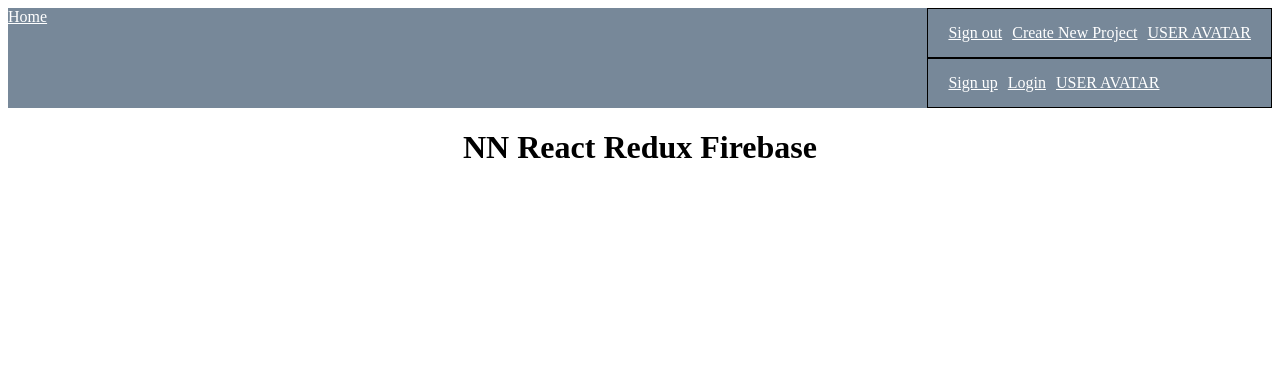
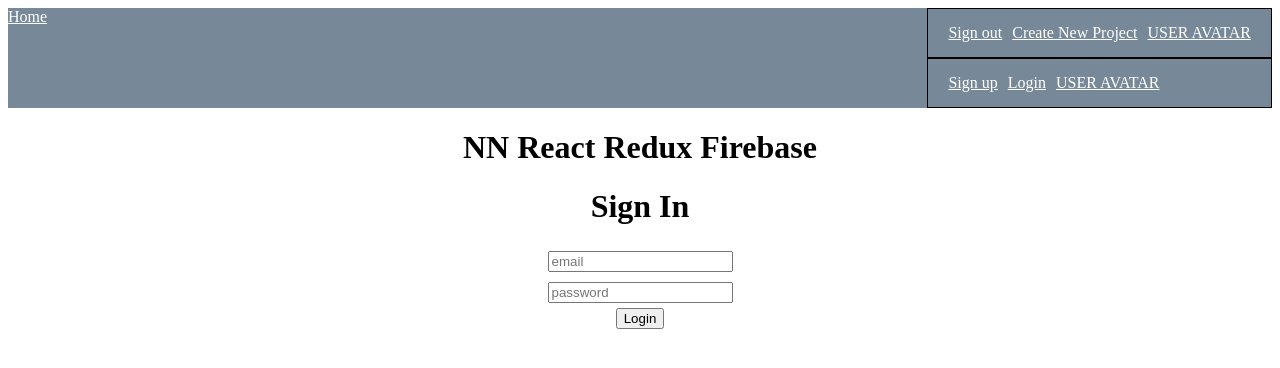
Before and after one commit to nidvar/nn-react-redux-firebase, a React (Create React App) app: page /signin in a window 1280 px wide. Shown: the top 368 px of the page. Built offline with nearby package versions, Linux system fonts and the light colour scheme.

Commit message:
login page

```diff
--- a/src/App.css
+++ b/src/App.css
@@ -33,3 +33,11 @@
 h1, h2{
   text-align:center;
 }
+
+.Sign_in{
+  text-align: center;
+}
+
+.Sign_in input{
+  margin:5px 0 5px 0;
+}
--- a/src/App.js
+++ b/src/App.js
@@ -5,6 +5,7 @@
 import Navbar from './components/layout/Navbar';
 import Dashboard from './components/dashboard/Dashboard';
 import ProjectDetails from './components/projects/ProjectDetails';
+import Signin from './components/auth/SignIn';
 
 function App() {
   return (
@@ -15,6 +16,7 @@
         <Switch>
           <Route exact path='/' component ={Dashboard} />
           <Route path='/projects/:id' component = {ProjectDetails} />
+          <Route exact path='/signin' component={Signin} />
         </Switch>
       </div>
     </BrowserRouter>
--- a/src/components/auth/SignIn.js
+++ b/src/components/auth/SignIn.js
@@ -0,0 +1,19 @@
+import React from 'react';
+
+class SignIn extends React.Component{
+    render(){
+        return(
+            <div>
+                <h1>Sign In</h1>
+                <form className='Sign_in'>
+                    <input type='email' id='email' placeholder='email' /><br />
+                    <input type='password' id='password'  placeholder='password' /><br />
+                    <button>Login</button>
+                </form>
+            </div>
+
+        )
+    }
+}
+
+export default SignIn
```
